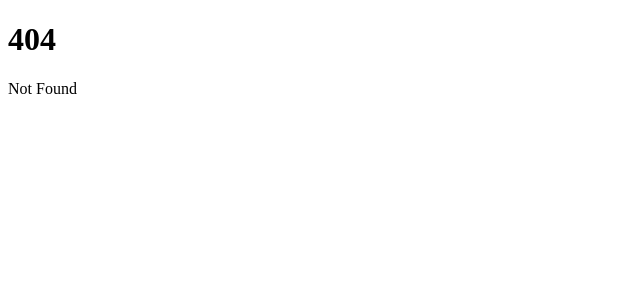
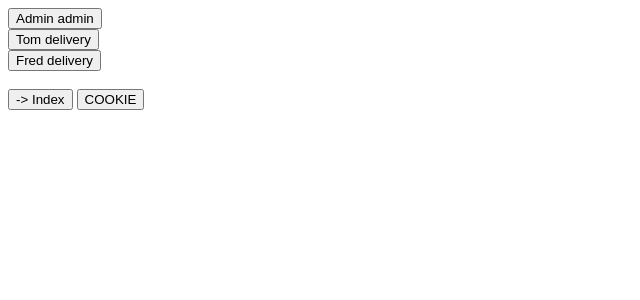
Before and after one commit to quentingwg/PFE-frontend, a SvelteKit app: page /api/connexion in a window 1280 px wide. Before the commit this address had no page. Shown: the top 300 px of the page, without its empty margins (0-640 px from the left). Built offline with nearby package versions, Linux system fonts and the light colour scheme.

Commit message:
Add connexion page

```diff
--- /dev/null
+++ b/src/lib/Components/User.svelte
@@ -0,0 +1,23 @@
+<script>
+  /**
+   * @type {string}
+   */
+  export let name
+  /**
+   * @type {string}
+   */
+  export let role
+
+  /**
+   *
+   * @param {string} cookiedUser
+   */
+  function connectAs(cookiedUser){ // TODO id instead ? what about admin (not in DB)?
+    document.cookie = `auth=${cookiedUser} ;` // TODO rename?/export (auth) (in connexion/+page.svelte too)
+    console.log(`Connecting as ${cookiedUser}`, document.cookie)
+  }
+</script>
+
+<div>
+  <button on:click={() => connectAs(name)}>{name} {role}</button>
+</div>
--- a/src/routes/+page.svelte
+++ b/src/routes/+page.svelte
@@ -12,6 +12,7 @@
 
 <HelloWorld {name}/>
 <nav>
-    <a href="/api/creche">creche</a>
+    <a href="/api/creche">creche</a><br>
+    <a href="/api/connexion">connexion</a><br>
 </nav>
 <p>Visit <a href="https://kit.svelte.dev">kit.svelte.dev</a> to read the documentation</p>
--- /dev/null
+++ b/src/routes/api/connexion/+page.svelte
@@ -0,0 +1,24 @@
+<script>
+  import User from "$lib/Components/User.svelte";
+  import { onMount } from "svelte";
+
+  // TODO : GET /users THEN sort by Admin first then delivery
+  const usersTest = [{name:"Admin", role:"admin"},{name:"Tom", role:"delivery"},{name:"Fred", role:"delivery"}]
+
+  function logOut(){
+    document.cookie = "auth=e ; Max-Age=-99999999;"// TODO rename?/export (auth) (in User.svelte too)
+    history.back()
+  }
+</script>
+
+<div>
+  {#each usersTest as user}
+    <User {...user} />
+  {/each}
+</div><br>
+
+{#if document.cookie != ""} <!--TODO check this cndt (like useState) ex right after connecting-->
+  <button on:click={ logOut }>logOut</button>
+{/if}
+<button on:click={() => history.back() }>-&gt; Index</button>
+<button on:click={() => console.log(document.cookie) }>COOKIE</button>
```
